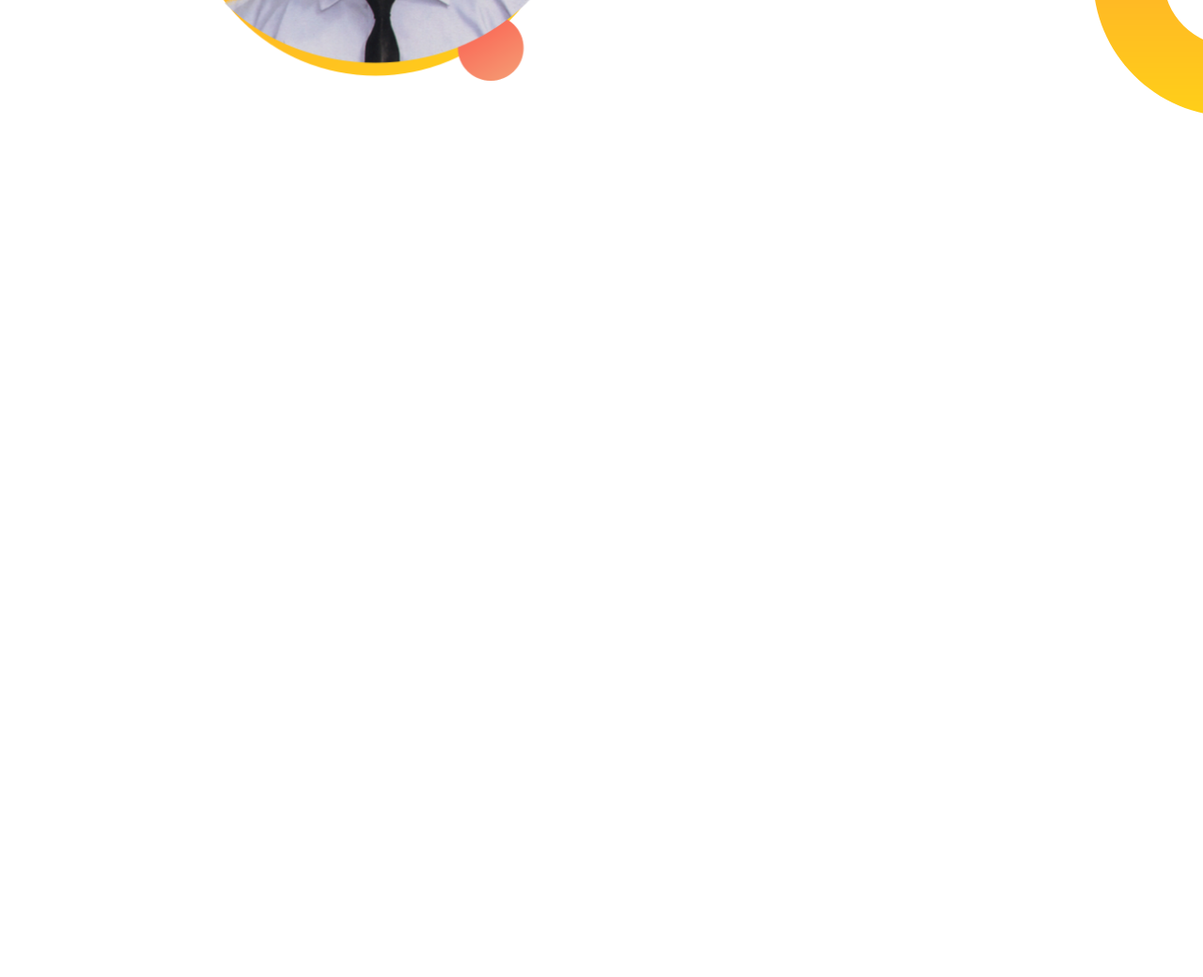
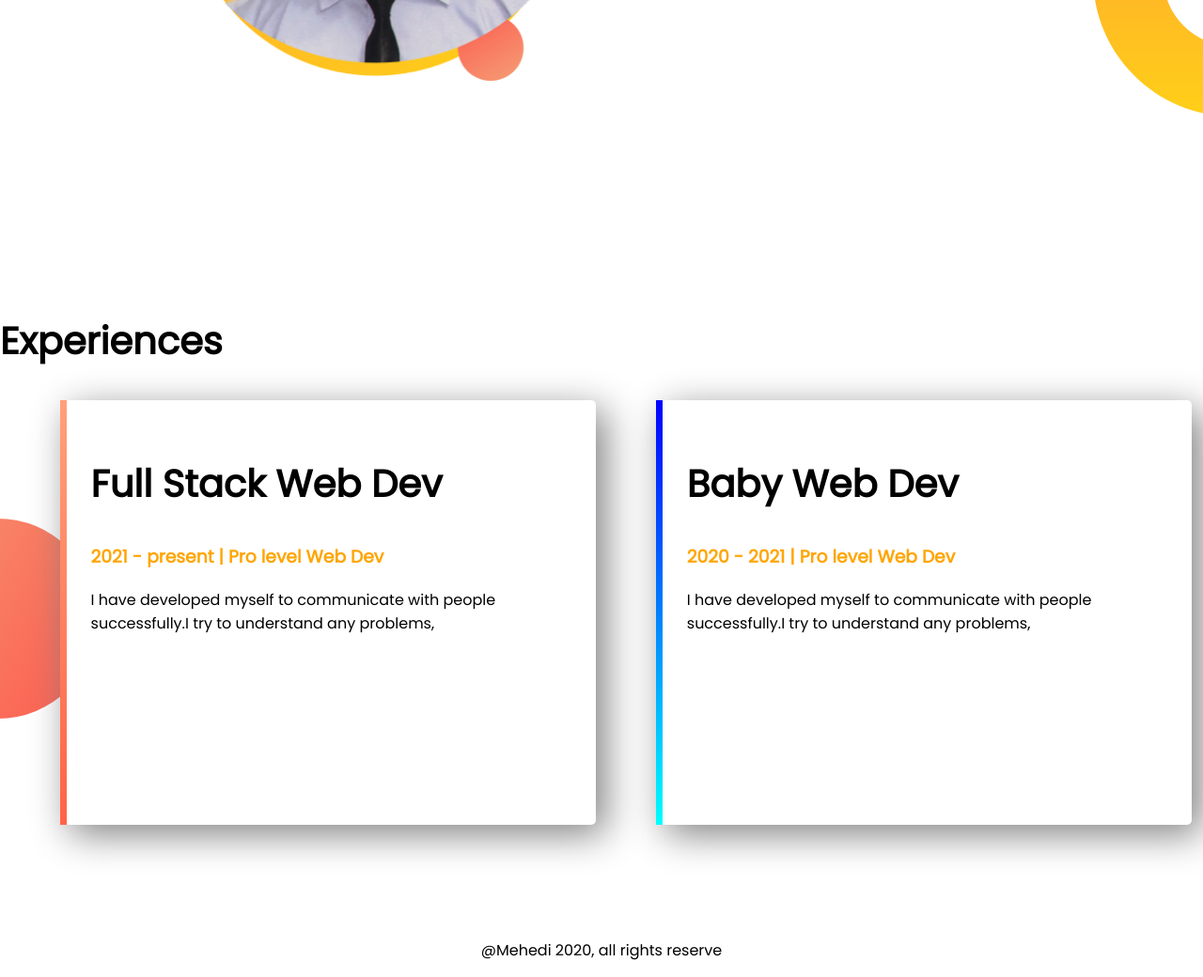
Before and after one commit to mehedi6892/web-portfolio, a plain HTML site: page index.html in a window 1280 px wide. Shown: the part 1000-2040 px from the top of the page at 94% size. Before the commit the page ends 1300 px from the top, so only its background shows below. Drawn offline with Linux system fonts and the light colour scheme.

Commit message:
finished my first website

```diff
--- a/index.html
+++ b/index.html
@@ -12,7 +12,7 @@
    <section class="top-banner">
          <div class="half-width">
             <h1>Welcome To</h1>
-            <h1><span class="name-highlight">Mehedi</span> Website</h1>
+            <h1><span class="orange-highlight">Mehedi</span> Website</h1>
             <h3>World-class Professional web developer</h3>
             <P>Hi I am Mehedi Hasan. I am a web developer.i want to be a world top web developer.</P>
 
@@ -37,5 +37,24 @@
 
     </section>
 
+    <section class="experience-area">
+       <h2>Experiences</h2>
+       <div id="full-stack" class="half-width single-experience">
+           <h2>Full Stack Web Dev</h2>
+           <h3 class="orange-highlight">2021 - present | Pro level Web Dev</h3>
+           <p>I have developed myself to communicate with people successfully.I try to understand any problems, </p>
+       </div>
+
+       <div id="baby-web" class="half-width single-experience">
+         <h2>Baby Web Dev</h2>
+         <h3 class="orange-highlight">2020 - 2021 | Pro level Web Dev</h3>
+         <p>I have developed myself to communicate with people successfully.I try to understand any problems, </p>
+       </div>
+    </section>
+
+    <footer>
+       <p>@Mehedi 2020, all rights reserve</p>
+    </footer>
+
 </body>
 </html>
--- a/style.css
+++ b/style.css
@@ -10,7 +10,7 @@ h2{
     font-size:40px;
 }
 
-.name-highlight{
+.orange-highlight{
     color:orange ;
 }
 
@@ -47,3 +47,29 @@ section{
     background-repeat: no-repeat;
     background-position: right;
 }
+.single-experience{
+    box-shadow: 10px 10px 40px gray;
+    border-radius: 5px;
+    height: 80%;
+    background: white;
+}
+.experience-area{
+    background-image:url("images/exp-bg.png");
+    background-repeat:no-repeat;
+    background-position: left;
+
+}
+#full-stack{
+    border-left: 7px solid;
+    border-image:Linear-gradient(180deg, lightsalmon,tomato);
+    border-image-slice: 1;
+}
+#baby-web{
+    border-left: 7px solid;
+    border-image:Linear-gradient(180deg, blue,cyan);
+    border-image-slice: 1;
+}
+footer{
+    text-align: center;
+    font-size: 12;
+}
```
